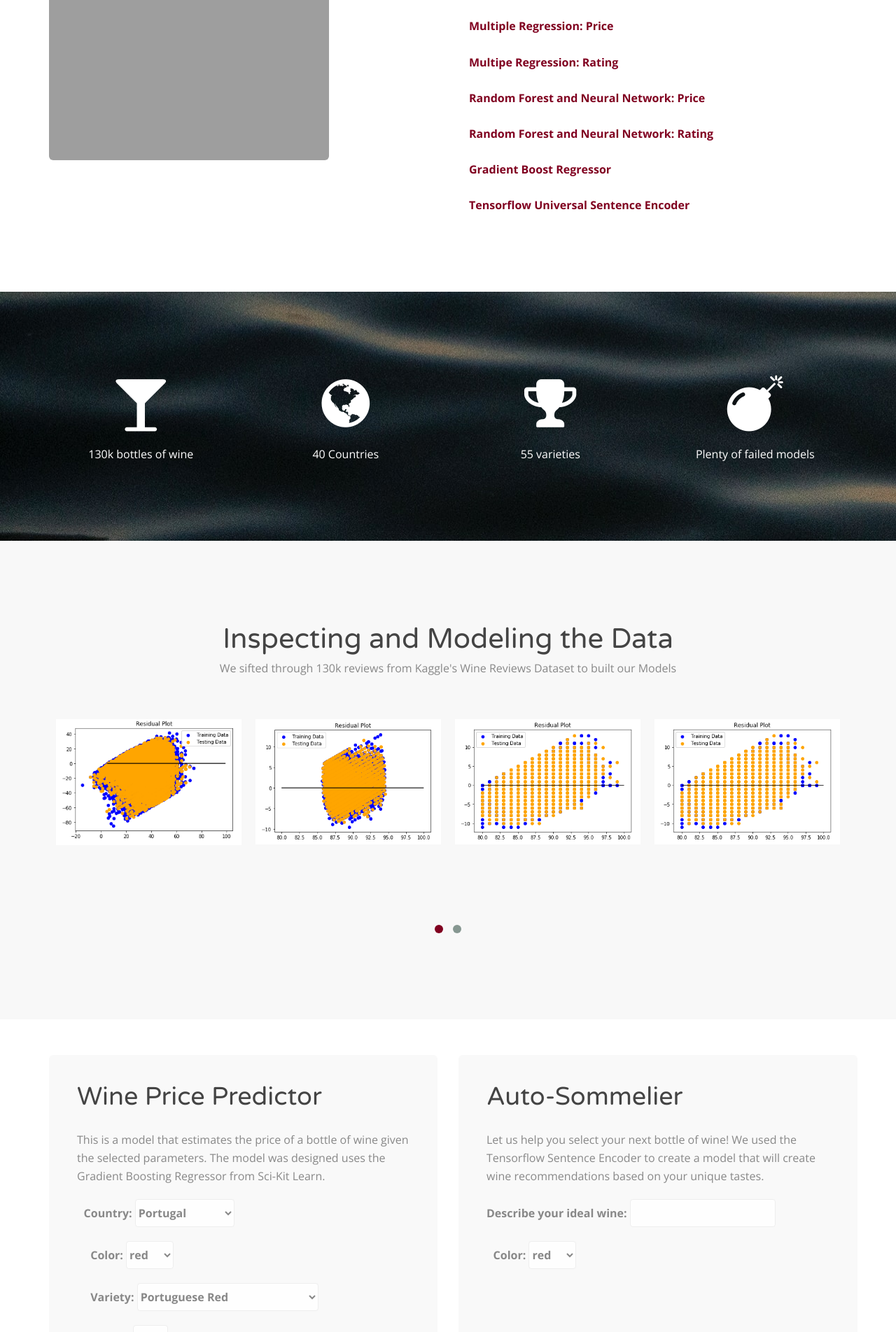
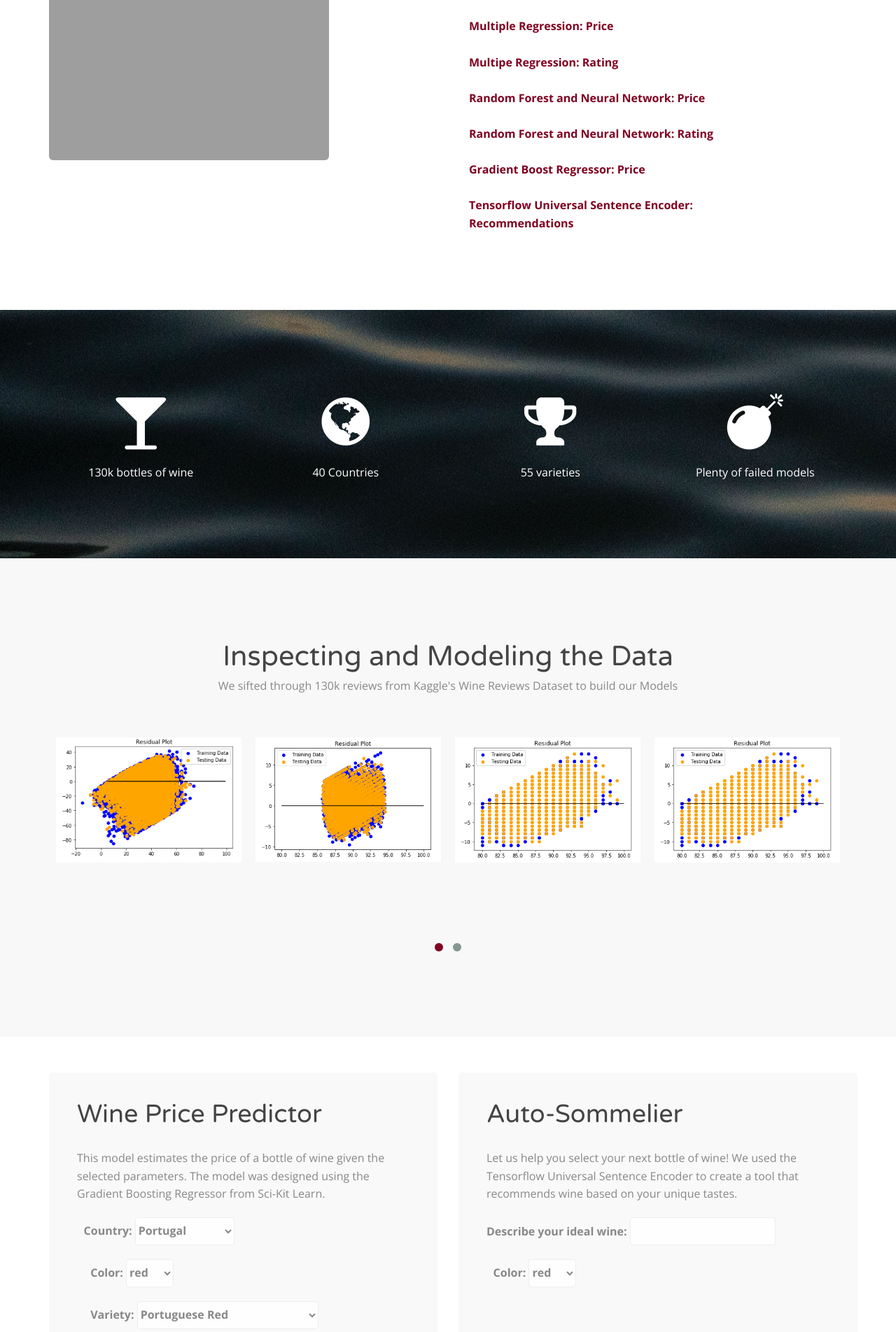
Before and after one commit to bendgame/WineRecommend, a Flask app: page / in a window 1280 px wide. Shown: the part 840-2744 px from the top of the page at 70% size. Run offline with Flask 2, Linux system fonts and the light colour scheme; parts of the project's set-up code (start-up, migrations or seed data) failed here and were passed over; some libraries are stand-ins or nearby versions; grey boxes are pictures that could not be loaded.

Commit message:
edited text

```diff
--- a/app.py
+++ b/app.py
@@ -5,6 +5,8 @@ import numpy as np
 import sqlite3 as sql
 import seaborn as sns
 import matplotlib.pyplot as plt
+import pickle
+
 
 import sqlalchemy
 from sqlalchemy.ext.automap import automap_base
--- a/templates/index.html
+++ b/templates/index.html
@@ -103,7 +103,7 @@
           <img src="../static/img/OGsandcrew.jpg" class="img-responsive img-rounded" alt="" />
         </div>
         <div class="col-md-6">
-          <p><strong>We've used Machine Learning Tools to predict price, rating, and recommend wine based on your unique tastes</strong></p>
+          <p><strong>We've used Machine Learning Tools to predict price, rating, and wine recommendations based on your unique tastes</strong></p>
           <!-- <p>
            Multiple Linear Regression
            <br> Random Forest and Neural Network
@@ -129,10 +129,10 @@
           <a href= "{{ url_for('RandomForestRating') }}" class="stretched-link">Random Forest and Neural Network: Rating</a>
           <br>
           <br>
-          <a href= "{{ url_for('GBRnotebook') }}" class="stretched-link">Gradient Boost Regressor</a>
+          <a href= "{{ url_for('GBRnotebook') }}" class="stretched-link">Gradient Boost Regressor: Price</a>
           <br>
           <br>
-          <a href= "{{ url_for('RecommendationsNotebook') }}" class="stretched-link">Tensorflow Universal Sentence Encoder</a>
+          <a href= "{{ url_for('RecommendationsNotebook') }}" class="stretched-link">Tensorflow Universal Sentence Encoder: Recommendations</a>
         </div>
         </div>
       </div>
@@ -192,7 +192,7 @@
           <div class="wow bounceInDown" data-wow-delay="0.4s">
             <div class="section-heading">
               <h2>Inspecting and Modeling the Data</h2>
-              <p>We sifted through 130k reviews from Kaggle's Wine Reviews Dataset to built our Models</p>
+              <p>We sifted through 130k reviews from Kaggle's Wine Reviews Dataset to build our Models</p>
             </div>
           </div>
         </div>
@@ -227,9 +227,9 @@
                   <div class="col-md-6">
                   <div class = "form-wrapper marginbot-50">
                     <h1>Wine Price Predictor</h1>
-                    <p>This is a model that estimates the price of a bottle of
+                    <p>This model estimates the price of a bottle of
                       wine given the selected parameters. The model was designed
-                      uses the Gradient Boosting Regressor from Sci-Kit Learn.</p>
+                      using the Gradient Boosting Regressor from Sci-Kit Learn.</p>
                       <form id="input-form" action="/result" method="POST">
                             <div class="label">
                                 <label for="country">Country: </label>
@@ -386,8 +386,8 @@
                   <div class = "form-wrapper marginbot-50">
                       <h1>Auto-Sommelier </h1>
                     <p>Let us help you select your next bottle of wine! We used
-                      the Tensorflow Sentence Encoder to create a model that
-                      will create wine recommendations based on your unique tastes.
+                      the Tensorflow Universal Sentence Encoder to create a tool that
+                      recommends wine based on your unique tastes.
                     </p>
                        <form id="input-form" action= "/recommend" method="POST">
                       <b>Describe your ideal wine:</b> <input type="text" name="wine_desc">
```
